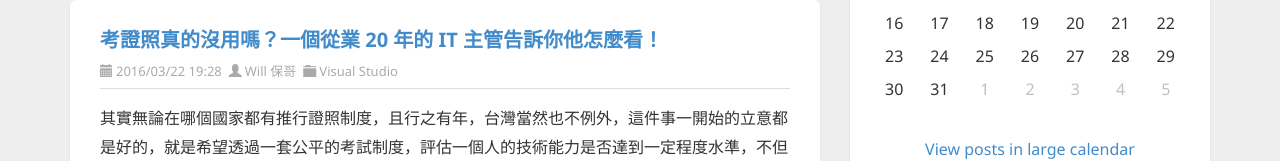
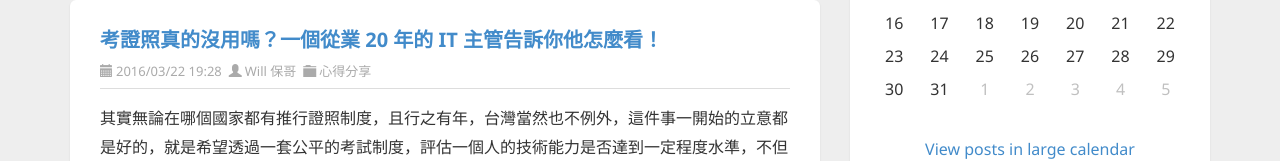
Before and after one commit to doggy8088/gpg-test, an Angular app: page / in a window 1280 px wide. Shown: the part 565-726 px from the top of the page. Built offline with nearby package versions, Linux system fonts and the light colour scheme.

Commit message:
完成 'category' 與 'category-link' 屬性的套用

```diff
--- a/src/app/app.component.html
+++ b/src/app/app.component.html
@@ -16,7 +16,7 @@
                         <div class="post-info clearfix">
                             <span class="post-date"><i class="glyphicon glyphicon-calendar"></i>{{item.date}}</span>
                             <span class="post-author"><i class="glyphicon glyphicon-user"></i><a href="http://blog.miniasp.com/author/will.aspx">{{item.author}}</a></span>
-                            <span class="post-category"><i class="glyphicon glyphicon-folder-close"></i><a href="http://blog.miniasp.com/category/Visual-Studio.aspx">Visual Studio</a></span>
+                            <span class="post-category"><i class="glyphicon glyphicon-folder-close"></i><a [href]="item['category-link']">{{item.category}}</a></span>
                         </div>
                     </header>
                     <section class="post-body text" [innerHTML]="item.summary">
```
